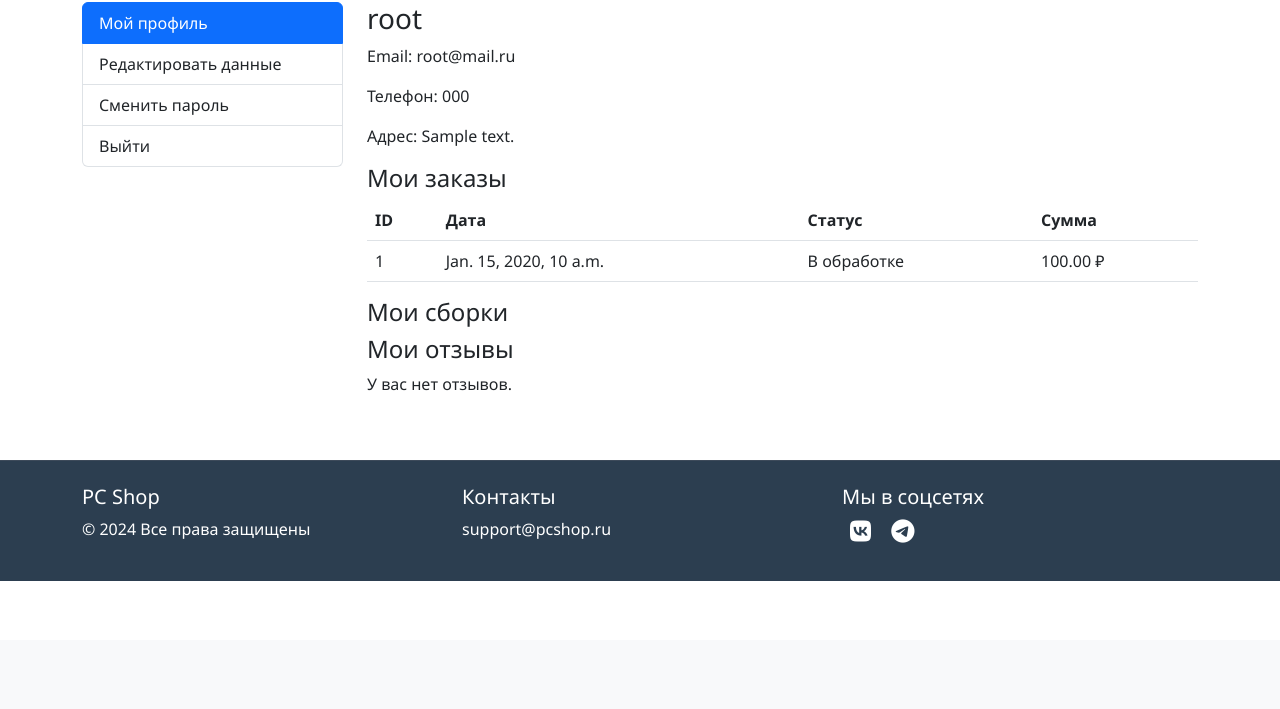
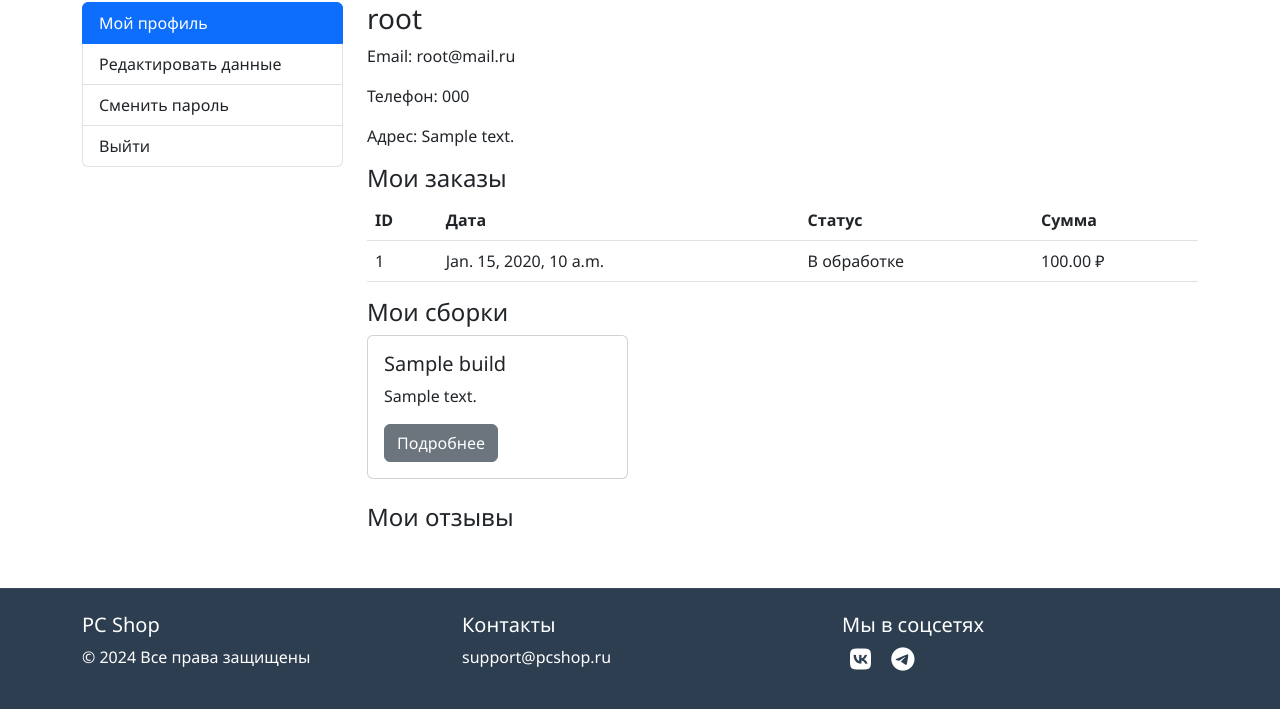
Before and after one commit to Max-Ivashura/PC-Shop_DiplomProject, a Django app: template pc_shop/user_profile/templates/user_profile/profile.html in a window 1280 px wide. Shown: the part 160-869 px from the top of the page. Before the commit the page ends 741 px from the top, so only its background shows below. Run offline with Django 4.2, Linux system fonts and the light colour scheme; the template is opened without the code that fills it: values that come from a table or form of the project are taken from there, others are empty; a user stored in the database is signed in; tables that the repository leaves empty hold one stand-in row (values such as "Sample post").

Commit message:
Add review and fix user_profile

```diff
--- a/pc_shop/products/models.py
+++ b/pc_shop/products/models.py
@@ -1,5 +1,6 @@
 from django.db import models
-
+from django.db import models
+from django.contrib.auth import get_user_model
 
 class Category(models.Model):
     name = models.CharField("Название категории", max_length=255)
@@ -98,3 +99,19 @@ class ProductAttribute(models.Model):
 
     def __str__(self):
         return f"{self.product.name} - {self.attribute.name}: {self.value}"
+
+User = get_user_model()
+
+class Review(models.Model):
+    user = models.ForeignKey(User, on_delete=models.CASCADE)
+    product = models.ForeignKey('Product', on_delete=models.CASCADE)
+    text = models.TextField("Отзыв")
+    rating = models.PositiveSmallIntegerField("Оценка", choices=[(i, i) for i in range(1, 6)])
+    created_at = models.DateTimeField(auto_now_add=True)
+
+    class Meta:
+        verbose_name = "Отзыв"
+        verbose_name_plural = "Отзывы"
+
+    def __str__(self):
+        return f"{self.user.username} - {self.product.name}"
--- a/pc_shop/user_profile/models.py
+++ b/pc_shop/user_profile/models.py
@@ -1,6 +1,6 @@
 from django.db import models
 from django.contrib.auth.models import User
-# from configurator.models import Build # Если уже создана модель сборок
+from configurator.models import Build # Если уже создана модель сборок
 # from products.models import Review  # Если уже создана модель отзывов
 
 class UserProfile(models.Model):
--- a/pc_shop/user_profile/templates/user_profile/profile.html
+++ b/pc_shop/user_profile/templates/user_profile/profile.html
@@ -50,11 +50,25 @@
 
         <!-- Сборки -->
         <h4>Мои сборки</h4>
-      {% if builds %}
-        <!-- Вывод сборок -->
+        {% with user_builds=request.user.builds.all %}
+        {% if user_builds %}
+        <div class="row">
+            {% for build in user_builds %}
+            <div class="col-md-4 mb-4">
+                <div class="card">
+                    <div class="card-body">
+                        <h5 class="card-title">{{ build.name }}</h5>
+                        <p class="card-text">{{ build.description|truncatewords:10 }}</p>
+                        <a href="{% url 'build_detail' build.id %}" class="btn btn-secondary">Подробнее</a>
+                    </div>
+                </div>
+            </div>
+            {% endfor %}
+        </div>
         {% else %}
         <p>У вас нет сохраненных сборок.</p>
         {% endif %}
+        {% endwith %}
 
         <!-- Отзывы -->
         <h4>Мои отзывы</h4>
--- a/pc_shop/user_profile/views.py
+++ b/pc_shop/user_profile/views.py
@@ -4,14 +4,14 @@ from django.contrib.auth.forms import UserChangeForm, PasswordChangeForm
 from django.contrib.auth import update_session_auth_hash
 from .models import UserProfile
 from .forms import UserProfileForm  # Создадим позже
-
+from products.models import Review
 
 @login_required
 def profile(request):
     user = request.user
     orders = user.order_set.all()
-    builds = user.build_set.all()  # Если сборки привязаны к пользователю
-    reviews = user.review_set.all()  # Если есть модель Review
+    builds = user.builds.all()  # Если сборки привязаны к пользователю
+    reviews = Review.objects.filter(user=user)
 
     context = {
         'orders': orders,
```
Also changed, not shown: pc_shop/db.sqlite3. Lines whose indentation alone changed are shown as unchanged.
